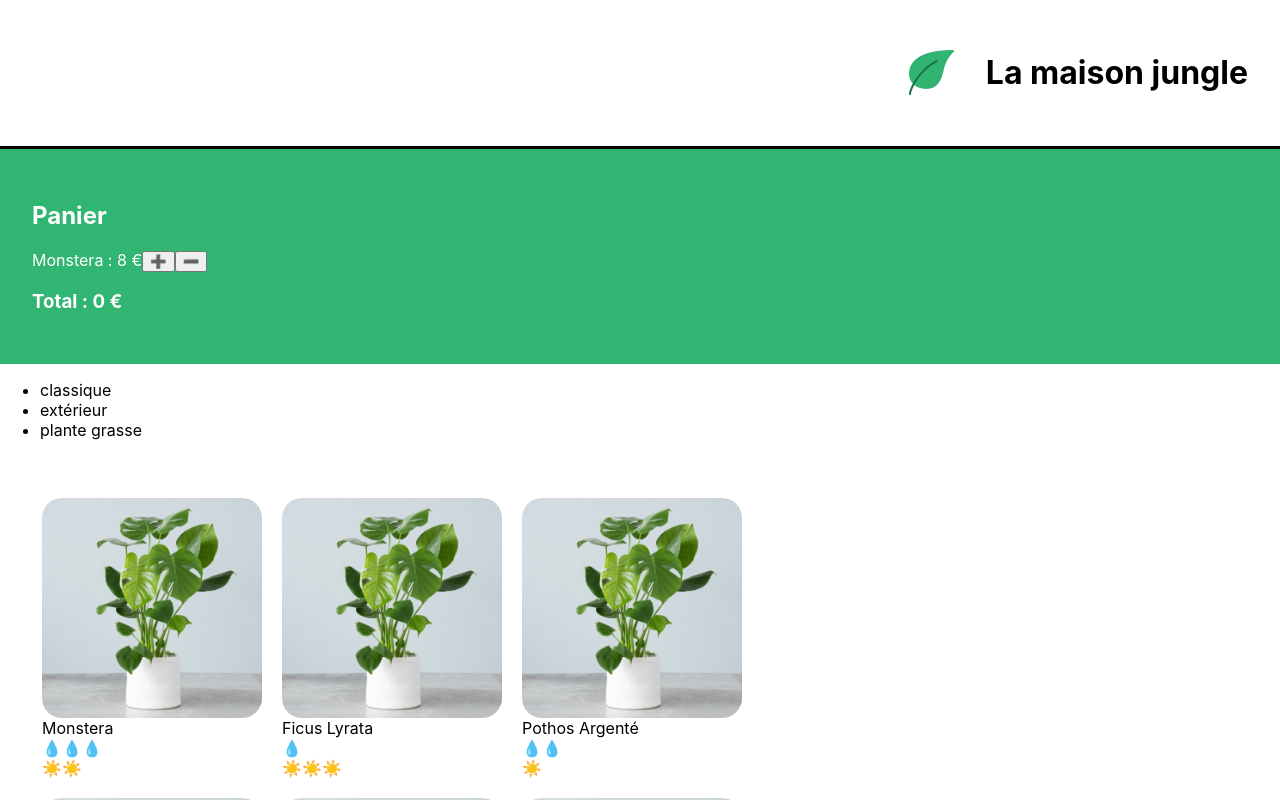
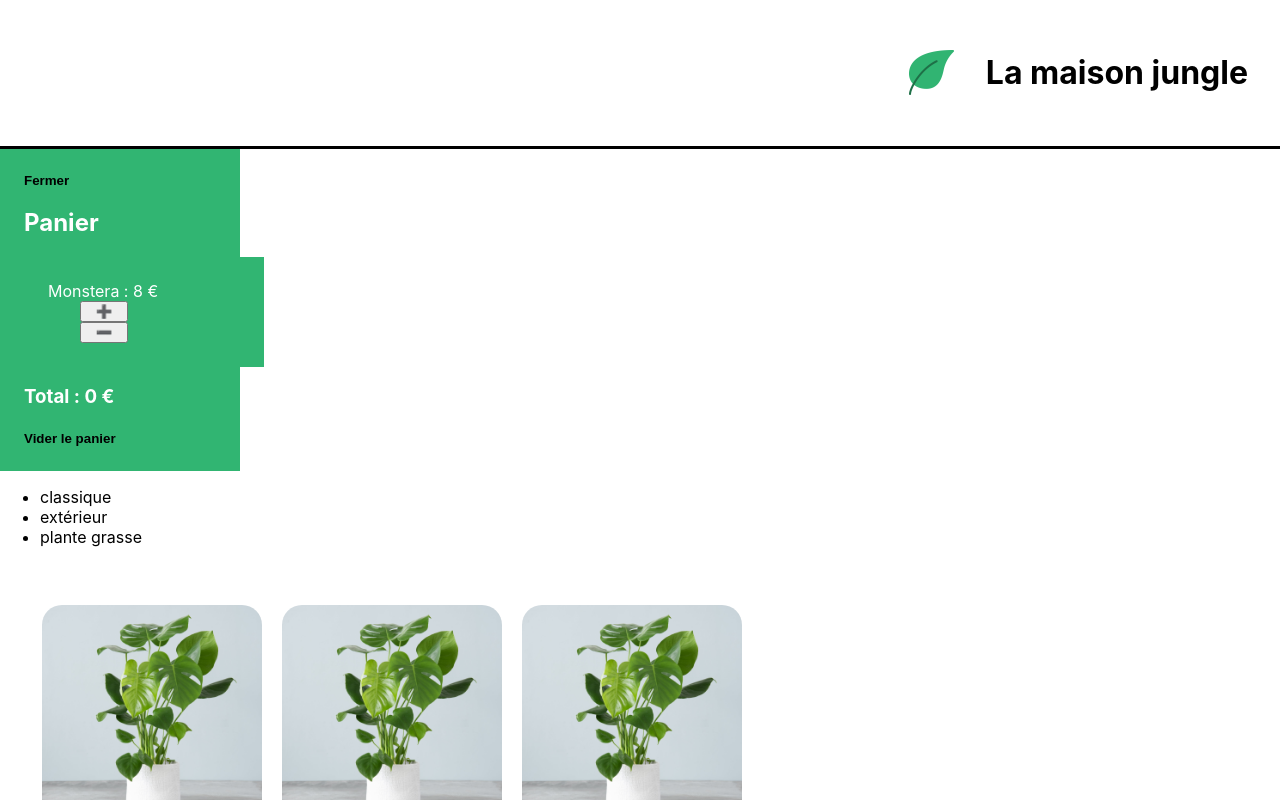
Before and after one commit to Gadln/JunglePage, a React (Create React App) app in the folder la-maison-jungle/: page / in a window 1280 px wide. Shown: the top 800 px of the page. Built offline with nearby package versions, Linux system fonts and the light colour scheme.

Commit message:
add button for empty cart

```diff
--- a/la-maison-jungle/src/components/cart.js
+++ b/la-maison-jungle/src/components/cart.js
@@ -7,8 +7,11 @@
     const flowerPrice = 15*/
     const [cart, updateCart]= useState(0)
 
-    return (
+    const [isOpen, setIsOpen]= useState(true)
+
+    return isOpen ? (
       <div className='lmj-cart'>
+        <button className='lmj-cart-toggle-button' onClick={()=> setIsOpen(false)}>Fermer</button>
         <h2>Panier</h2>
            {/*<ul>
             <li>Monstera :{ monsteraPrice } euros</li>
@@ -17,20 +20,29 @@
           </ul>
           Total: {monsteraPrice + ivyPrice + flowerPrice } euros*/}
 
-        <div>
+        <div className='lmj-cart'>
           Monstera : {monsteraPrice} €
-          <button onClick={()=> updateCart(cart + 1)}>
+          <button className='lmj-cart-add-button' onClick={()=> updateCart(cart + 1)}>
             ➕
           </button>
-          <button onClick={()=> updateCart(cart - 1)}>
+          <button className='lmj-cart-add-button' onClick={()=> updateCart(cart - 1)}>
             ➖
           </button>
         </div>
         <h3>
           Total : {monsteraPrice * cart} €
         </h3>
+        <div>
+          <button className='lmj-cart-toggle-button' onClick={()=> updateCart (0) }>
+            Vider le panier
+          </button>
+        </div>
 
       </div>
+      ) : (
+        <div className='lmj-cart-closed'>
+        <button className='lmj-cart-toggle-button' onClick={()=> setIsOpen(true)}>Ouvrir le panier</button>
+        </div>
       )
 }
 
--- a/la-maison-jungle/src/styles/Cart.css
+++ b/la-maison-jungle/src/styles/Cart.css
@@ -1,5 +1,35 @@
 .lmj-cart {
-  padding: 32px;
-  color: white;
-  background-color: #31b572;
+	color: white;
+	background-color: #31b572;
+	padding: 1.5rem;
+	display: flex;
+	flex-direction: column;
+	justify-content: flex-start;
+	width: 12rem;
 }
+
+.lmj-cart-add-button {
+	margin-left: 32px;
+	cursor: pointer;
+  width: 3rem;
+}
+
+.lmj-cart-toggle-button {
+	background: none;
+	outline: none;
+	border: none;
+	font-weight: 600;
+	cursor: pointer;
+	align-self: self-start;
+	padding: 0;
+	color: black;
+}
+
+.lmj-cart-closed {
+	padding: 2rem;
+	width: 8rem;
+}
+
+.lmj-cart-closed > button {
+	color: black;
+}
```
